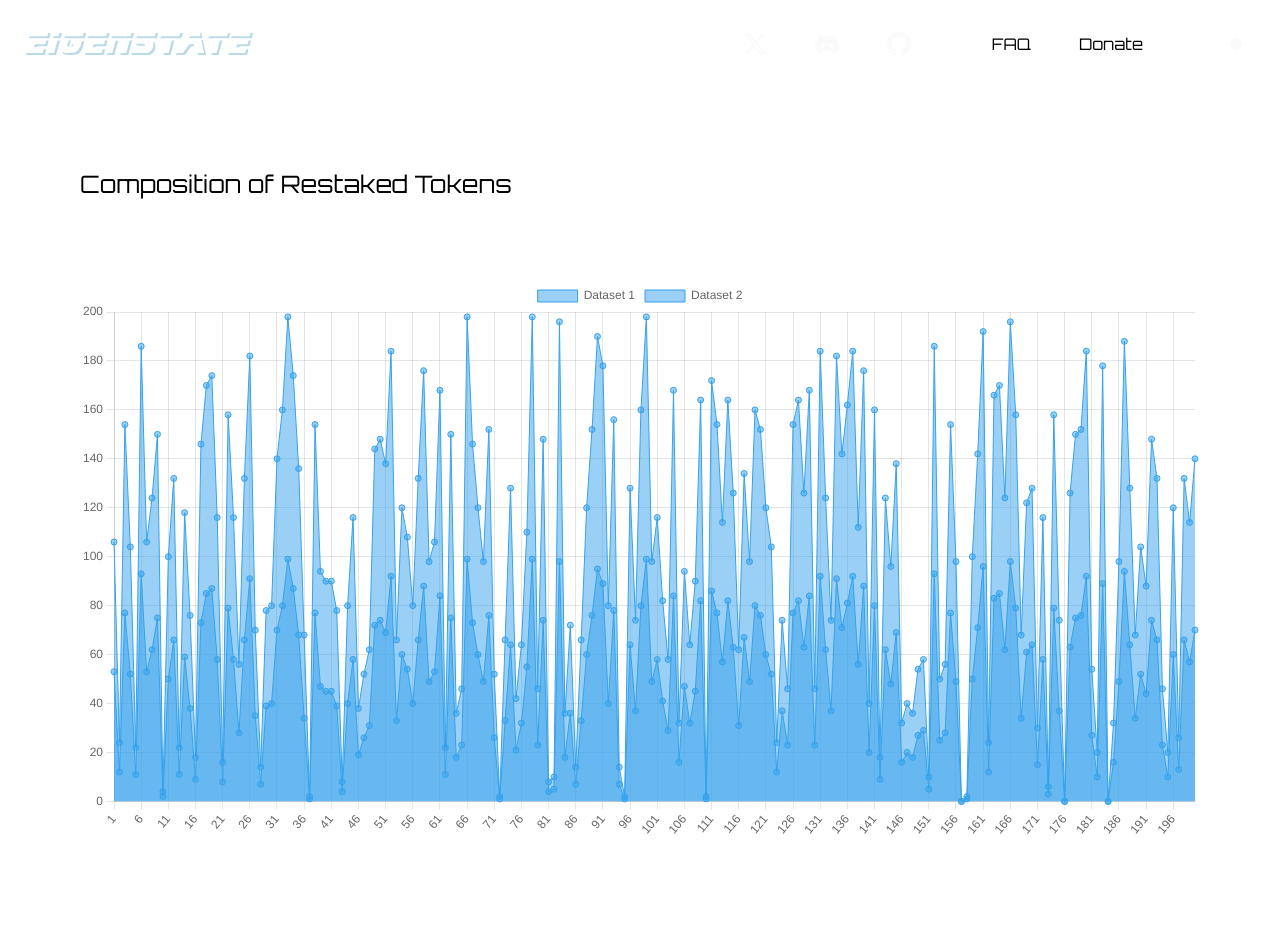
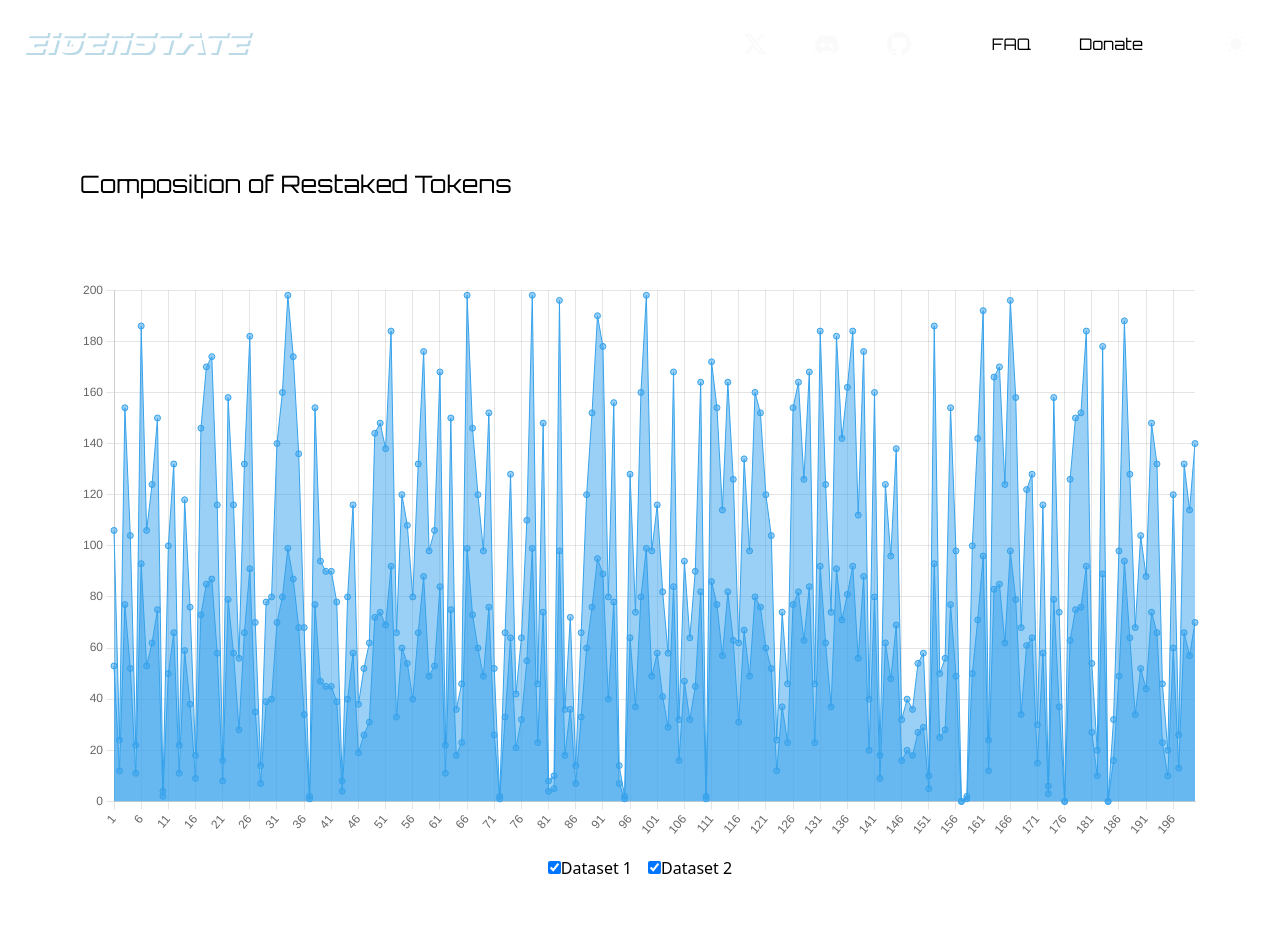
Before and after one commit to eigen-labs/eigenstate-website, a Next.js app: page / in a window 1280 px wide. Shown: the top 952 px of the page. Built offline with nearby package versions, Linux system fonts and the light colour scheme.

Commit message:
changed the default chart.js dataset selectors to custom ones

```diff
--- a/src/components/footer.tsx
+++ b/src/components/footer.tsx
@@ -18,8 +18,6 @@ const Footer = () => {
 
         // Add event listener for window resize
         window.addEventListener('resize', handleResize);
-
-        console.log(`Current window width: ${windowWidth}px`);
 
         // Clean up: Remove event listener on component unmount
         return () => window.removeEventListener('resize', handleResize);
--- a/src/components/header.tsx
+++ b/src/components/header.tsx
@@ -27,8 +27,6 @@ const Header = () => {
 
       // Add event listener for window resize
       window.addEventListener('resize', handleResize);
-
-      console.log(`Current window width: ${windowWidth}px`);
 
       // Clean up: Remove event listener on component unmount
       return () => window.removeEventListener('resize', handleResize);
--- a/src/components/token-composition.tsx
+++ b/src/components/token-composition.tsx
@@ -5,10 +5,13 @@ import generateData from '@/utils/utils';
 
 const TokenComposition = () => {
 
+    type DatasetKey = 'dataset1' | 'dataset2';
+
     const chartRef = useRef<HTMLCanvasElement>(null);
     const [windowWidth, setWindowWidth] = useState(0);
     const [timeframe, setTimeframe] = useState(200); // Default timeframe
     const [chartData, setChartData] = useState<number[]>([]); // Define the type of chartData
+    const [datasetsVisibility, setDatasetsVisibility] = useState({ dataset1: true, dataset2: true });
 
     useEffect(() => {
         // Function to update the state with the current window width
@@ -21,8 +24,6 @@ const TokenComposition = () => {
 
         // Add event listener for window resize
         window.addEventListener('resize', handleResize);
-
-        console.log(`Current window width: ${windowWidth}px`);
 
         // Clean up: Remove event listener on component unmount
         return () => window.removeEventListener('resize', handleResize);
@@ -49,6 +50,7 @@ const TokenComposition = () => {
                             borderColor: 'rgba(54, 162, 235, 1)',
                             borderWidth: 1,
                             fill: true,
+                            hidden: !datasetsVisibility.dataset1,
                         },
                         {
                             label: 'Dataset 2',
@@ -57,6 +59,7 @@ const TokenComposition = () => {
                             borderColor: 'rgba(54, 162, 235, 1)',
                             borderWidth: 1,
                             fill: true,
+                            hidden: !datasetsVisibility.dataset2,
                         },
                     ]
                     },
@@ -67,6 +70,9 @@ const TokenComposition = () => {
                             }
                         },
                         plugins: {
+                            legend: {
+                                display: false // Add this line to hide the legend
+                            },
                             tooltip: {
                                 enabled: true,
                                 mode: 'index',
@@ -94,7 +100,15 @@ const TokenComposition = () => {
                 };
             }
         }
-    }, [chartData, windowWidth]);
+    }, [chartData, windowWidth, datasetsVisibility]);
+
+    // Handle dataset visibility toggle
+    const toggleDatasetVisibility = (dataset: DatasetKey) => {
+        setDatasetsVisibility(prev => ({
+            ...prev,
+            [dataset]: !prev[dataset]
+        }));
+    };
 
     return (
         <>
@@ -107,7 +121,7 @@ const TokenComposition = () => {
 
                 {/* Timeframe selection buttons */}
 
-                <div className="font-orbitron text-sm absolute -top-4 right-0 flex">
+                <div className="font-orbitron text-sm absolute -top-8 right-0 flex">
 
                     {[1, 7, 30, 200].map((tf) => (
                         <button key={tf} onClick={() => setTimeframe(tf)} className={`px-2 py-1 text-white relative timeframe-button ${timeframe === tf ? 'active' : ''}`}>
@@ -120,6 +134,28 @@ const TokenComposition = () => {
                 {/* Chart canvas */}
                 <canvas ref={chartRef} />
 
+                {/* Dataset Selectors */}
+                <div className="flex justify-center mt-4">
+                    <div>
+                        <input
+                            type="checkbox"
+                            id="dataset1"
+                            checked={datasetsVisibility.dataset1}
+                            onChange={() => toggleDatasetVisibility('dataset1')}
+                        />
+                        <label htmlFor="dataset1">Dataset 1</label>
+                    </div>
+                    <div className="ml-4">
+                        <input
+                            type="checkbox"
+                            id="dataset2"
+                            checked={datasetsVisibility.dataset2}
+                            onChange={() => toggleDatasetVisibility('dataset2')}
+                        />
+                        <label htmlFor="dataset2">Dataset 2</label>
+                    </div>
+                </div>
+
             </div>
 
         </>
```
